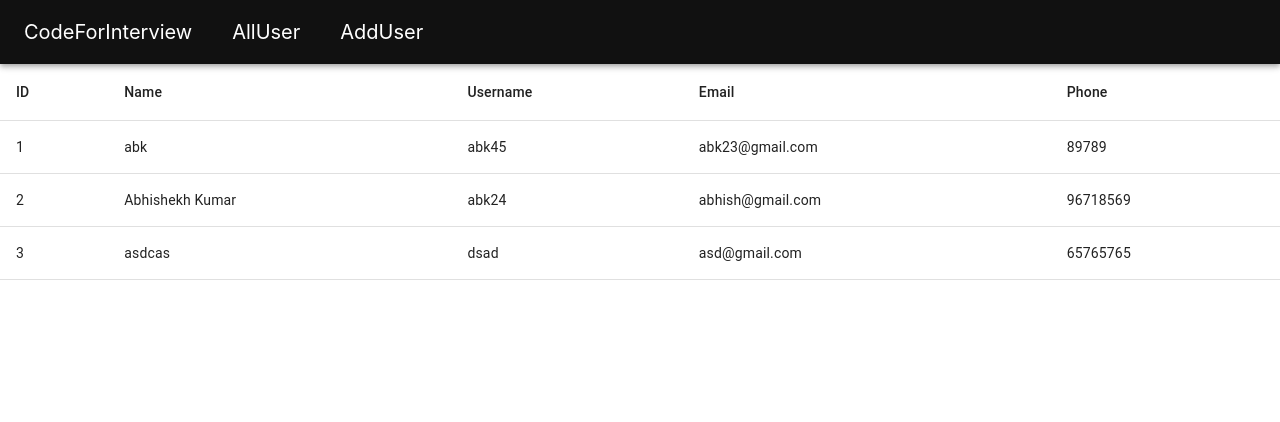
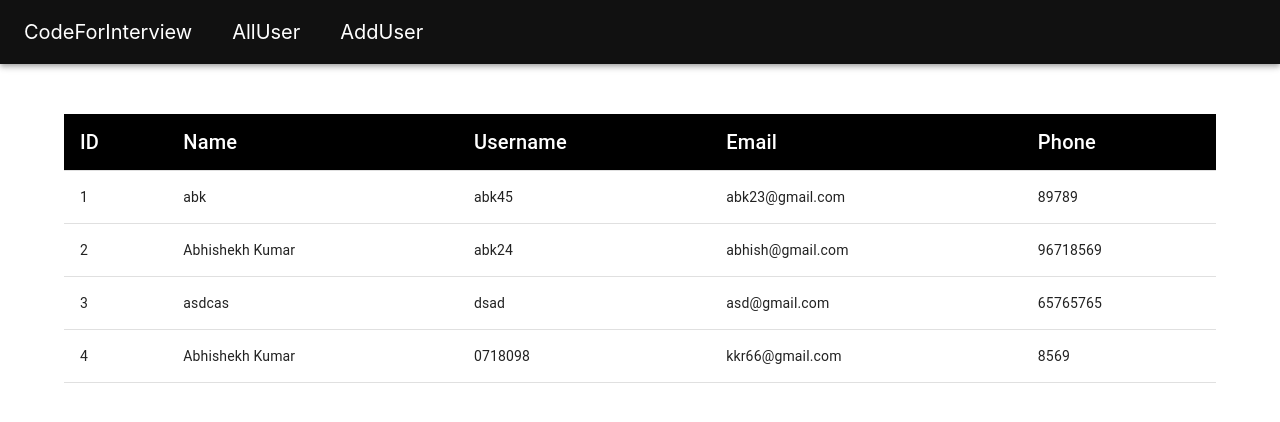
Before and after one commit to Abhishek6416/ReactJs-Repo, a React (Create React App) app in the folder React-Crud/: page /all in a window 1280 px wide. Shown: the top 422 px of the page. Built offline with nearby package versions, Linux system fonts and the light colour scheme; data requests are answered from the project's data file.

Commit message:
routing&CR done

```diff
--- a/React-Crud/src/Components/AddUser.js
+++ b/React-Crud/src/Components/AddUser.js
@@ -2,7 +2,7 @@ import React from 'react'
 import { useState } from 'react'
 import { FormGroup,FormControl, Typography, InputLabel, Input, Button,styled } from '@mui/material'
 import { adduser } from './apiService/api'
-import { Navigate } from 'react-router-dom'
+import { Navigate, useNavigate } from 'react-router-dom'
 
 const Container=styled(FormGroup)`
 width:50%;
@@ -23,6 +23,8 @@ const initValues={
 export default function AddUser() {
     const [user,setUser]=useState(initValues)
 
+    const navigate=useNavigate();
+
 
     const handleChange =(e)=>{
         // console.log(e.target.name,e.target.value)
@@ -36,6 +38,7 @@ export default function AddUser() {
     const handleClick =async ()=>{
 
       await  adduser(user);
+      navigate('/all')
 
 
     }
--- a/React-Crud/src/Components/AllUser.js
+++ b/React-Crud/src/Components/AllUser.js
@@ -8,6 +8,28 @@ import { getuser } from './apiService/api'
 // width:90%;
 // margin:1% auto 0 auto;
 // `
+
+const Teble=styled(Table)`
+width:90%;
+margin:50px auto 0 auto;
+
+`
+
+// inside table head in html tablecell=thead
+const Thead=styled(TableRow)`
+background:black;
+& > th{
+    color:white;
+    font-size:20px;
+}
+`
+// inside table body  in html tablecell=tbody
+const Tbody=styled(TableRow)`
+& > td{
+
+    font-size:20px;
+}
+`
 
 export default function AllUser() {
     const [users,setUsers]=useState([])
@@ -30,16 +52,16 @@ export default function AllUser() {
   return (
     <div>
 
-    <Table>
+    <Teble>
     <TableHead>
-     <TableRow>
+     {/* <TableRow> */} <Thead>
     <TableCell>ID</TableCell>
     <TableCell>Name</TableCell>
     <TableCell>Username</TableCell>
     <TableCell>Email</TableCell>
     <TableCell>Phone</TableCell>
 
-</TableRow>
+</Thead>
 </TableHead>
 <TableBody>
 {
@@ -69,7 +91,7 @@ export default function AllUser() {
 
 
 
-    </Table>
+    </Teble>
 
 
 
--- a/React-Crud/src/Components/database/db.json
+++ b/React-Crud/src/Components/database/db.json
@@ -20,6 +20,13 @@
       "email": "asd@gmail.com",
       "phone": "65765765",
       "id": 3
+    },
+    {
+      "name": "Abhishekh Kumar",
+      "username": "0718098",
+      "email": "kkr66@gmail.com",
+      "phone": "8569",
+      "id": 4
     }
   ]
 }
```
